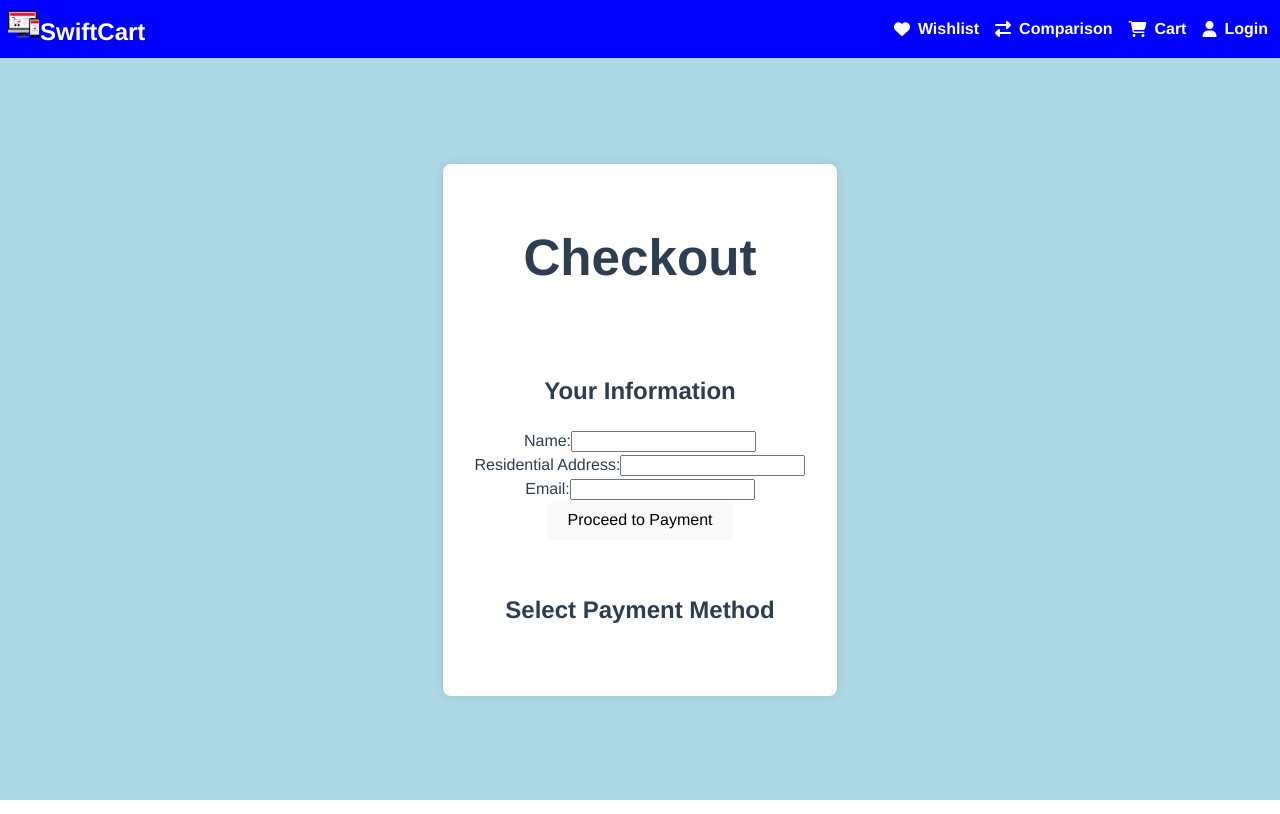
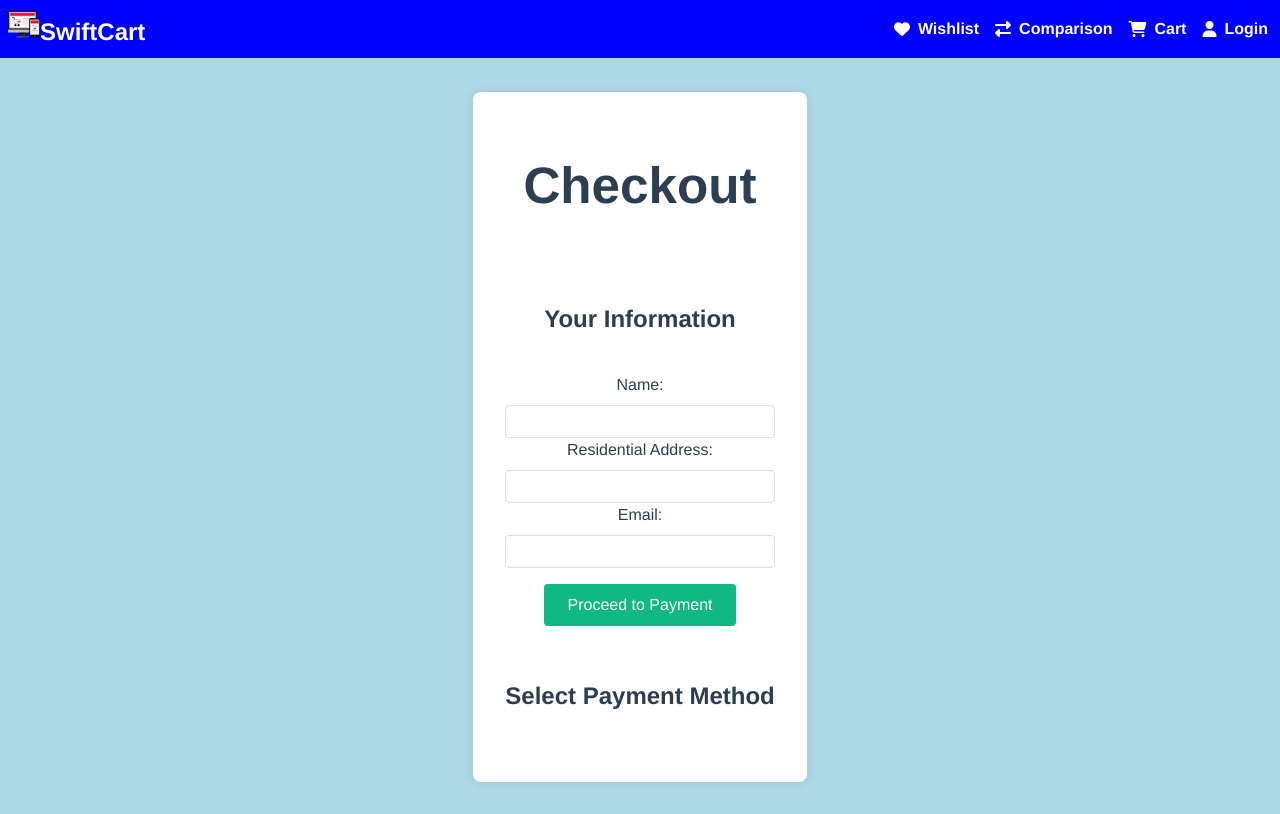
Before and after one commit to IkanyengAdams/JSF-Portfolio_Piece_IKAADA488_BCL2407_GroupB_Ikanyeng-Adams_JSF04, a Vue app: page /checkout in a window 1280 px wide. Built offline with nearby package versions, Linux system fonts and the light colour scheme.

Commit message:
Added CSS styles to Checkout.vue and refactored HTML structure in Comparison.vue"

```diff
--- a/src/components/Checkout.vue
+++ b/src/components/Checkout.vue
@@ -70,6 +70,43 @@ export default {
   box-shadow: 0 0 10px rgba(0, 0, 0, 0.1);
 }
 
+.user-info {
+  display: flex;
+  flex-direction: column;
+  gap: 1rem;
+}
+
+.form-group {
+  display: flex;
+  flex-direction: column;
+  gap: 0.5rem;
+}
+
+input {
+  padding: 0.5rem;
+  border-radius: 0.25rem;
+  border: 1px solid #ddd;
+}
+
+input:focus {
+  outline: none;
+  border-color: #3b82f6;
+}
+
+.proceed-button {
+  background-color: #10b981;
+  color: white;
+  padding: 0.75rem 1.5rem;
+  border: none;
+  border-radius: 0.25rem;
+  cursor: pointer;
+  margin-top: 1rem;
+}
+
+.proceed-button:hover {
+  background-color: #059669;
+}
+
 .payment-methods {
   display: flex;
   flex-direction: column;
--- a/src/components/Comparison.vue
+++ b/src/components/Comparison.vue
@@ -4,30 +4,34 @@
     <div class="max-products-message">Maximum products: 4</div>
     <div v-if="comparisonItems.length > 0">
       <table class="comparison-table">
-        <thead>
-          <tr>
-            <th v-for="item in limitedComparisonItems" :key="item.id">
-              <div class="product-title">{{ item.title }}</div>
-            </th>
-          </tr>
-        </thead>
+
         <tbody>
           <tr>
+            <td class="label">Title</td>
+            <td v-for="item in limitedComparisonItems" :key="item.id">
+              <div class="product-title">{{ item.title }}</div>
+            </td>
+          </tr>
+          <tr>
+            <td class="label">Image</td>
             <td v-for="item in limitedComparisonItems" :key="item.id">
               <img :src="item.image" :alt="item.title" class="product-image" />
             </td>
           </tr>
           <tr>
+            <td class="label">Description</td>
             <td v-for="item in limitedComparisonItems" :key="item.id">
               <div class="product-description">{{ item.description }}</div>
             </td>
           </tr>
           <tr>
+            <td class="label">Price</td>
             <td v-for="item in limitedComparisonItems" :key="item.id">
               <div class="product-price">{{ '$' + item.price }}</div>
             </td>
           </tr>
           <tr>
+            <td class="label">Rating</td>
             <td v-for="item in limitedComparisonItems" :key="item.id">
               <div class="rating">
                 <div class="stars">
@@ -97,6 +101,12 @@ export default {
 }
 
 .comparison-table th {
+  background-color: #f4f4f4;
+}
+
+.comparison-table td.label {
+  text-align: left;
+  font-weight: bold;
   background-color: #f4f4f4;
 }
 
@@ -249,5 +259,4 @@ export default {
     font-size: 1rem;
   }
 }
-
 </style>
```
